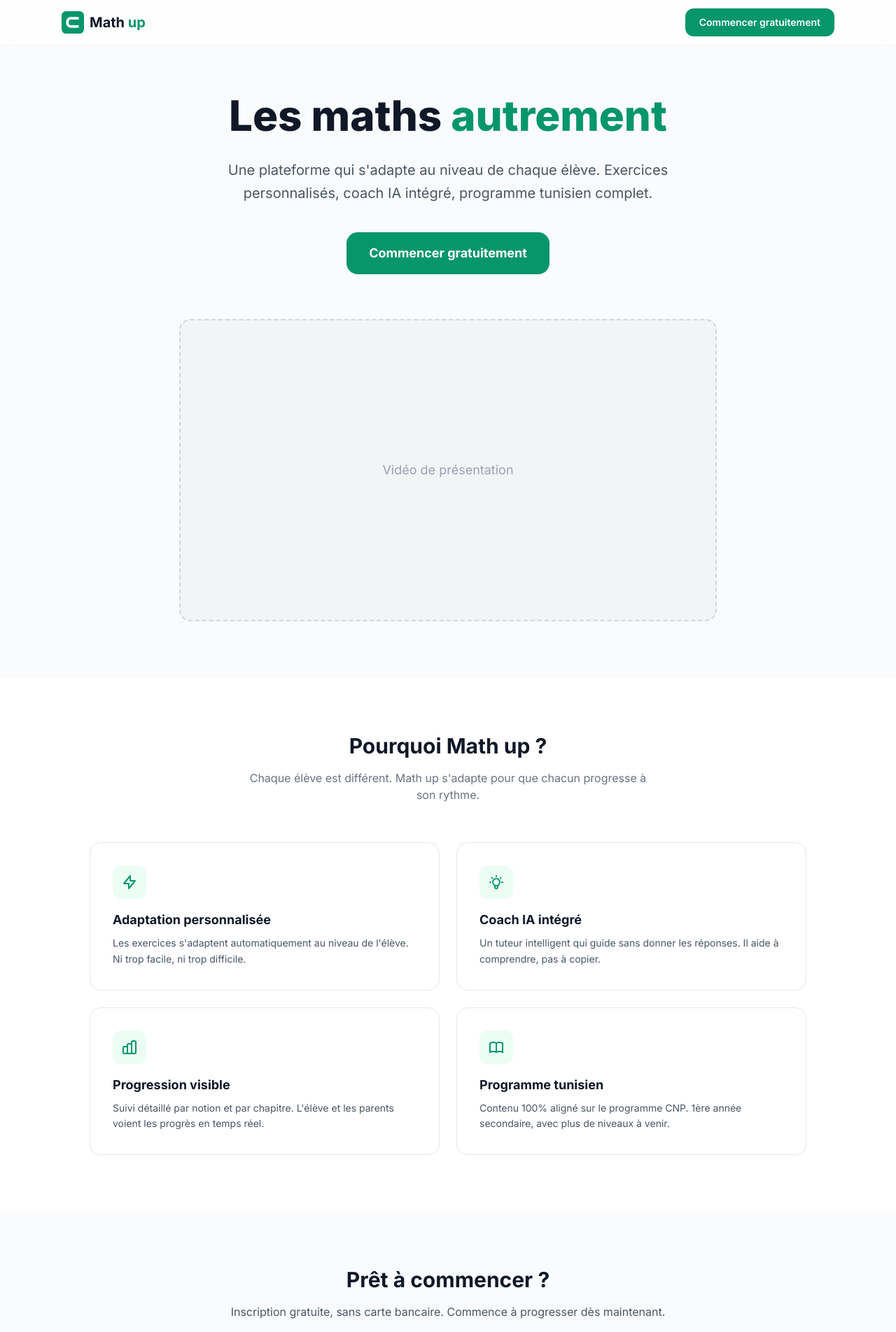
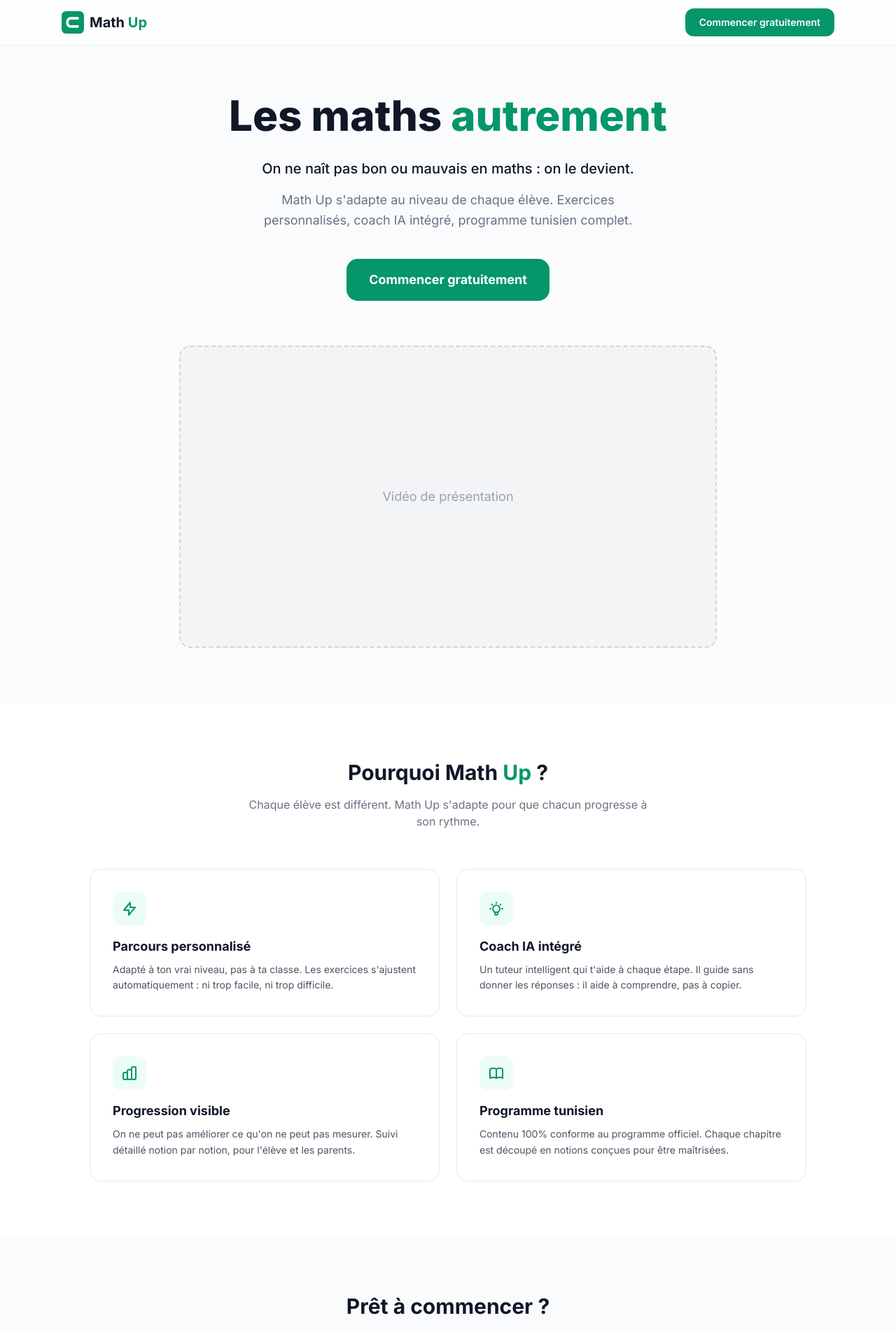
Before and after one commit to selimbouasker/website_math-up, a Next.js app: page / in a window 1280 px wide. Shown: the top 1904 px of the page at 70% size. Built offline with nearby package versions, Linux system fonts and the light colour scheme.

Commit message:
Fix: Math Up (majuscule), contenu marketing M01, suppression effets 3D cards

```diff
--- a/app/layout.tsx
+++ b/app/layout.tsx
@@ -5,7 +5,7 @@ import './globals.css';
 const inter = Inter({ subsets: ['latin'] });
 
 export const metadata: Metadata = {
-  title: 'Math up | Les maths autrement',
+  title: 'Math Up | Les maths autrement',
   description: 'Plateforme educative de mathematiques adaptee au niveau de chaque eleve. Programme tunisien, IA integree, progression personnalisee.',
 };
 
--- a/app/page.tsx
+++ b/app/page.tsx
@@ -9,11 +9,11 @@ export default function LandingPage() {
               <rect width="300" height="300" fill="#059669" rx="60"/>
               <path d="M 215,95 L 119,95 A 42,55 0 0 0 119,205 L 215,205" fill="none" stroke="white" strokeWidth="36" strokeLinecap="round" strokeLinejoin="round"/>
             </svg>
-            <span className="font-bold text-xl text-gray-900">Math <span className="text-[#059669]">up</span></span>
+            <span className="font-bold text-xl text-gray-900">Math <span className="text-[#059669]">Up</span></span>
           </div>
           <a
             href="https://student.math-up.ai/signup"
-            className="px-5 py-2.5 bg-[#059669] hover:bg-[#047857] text-white rounded-xl text-sm font-semibold transition-all hover:shadow-lg hover:shadow-[#059669]/25"
+            className="px-5 py-2.5 bg-[#059669] hover:bg-[#047857] text-white rounded-xl text-sm font-semibold transition-colors"
           >
             Commencer gratuitement
           </a>
@@ -26,14 +26,16 @@ export default function LandingPage() {
           <h1 className="text-5xl sm:text-6xl font-extrabold text-gray-900 leading-tight mb-6">
             Les maths <span className="text-[#059669]">autrement</span>
           </h1>
-          <p className="text-xl text-gray-600 max-w-2xl mx-auto mb-10 leading-relaxed">
-            Une plateforme qui s&apos;adapte au niveau de chaque élève.
-            Exercices personnalisés, coach IA intégré, programme tunisien complet.
+          <p className="text-xl text-gray-900 font-medium max-w-2xl mx-auto mb-4">
+            On ne naît pas bon ou mauvais en maths : on le devient.
+          </p>
+          <p className="text-lg text-gray-500 max-w-xl mx-auto mb-10 leading-relaxed">
+            Math Up s&apos;adapte au niveau de chaque élève. Exercices personnalisés, coach IA intégré, programme tunisien complet.
           </p>
           <div className="flex flex-col sm:flex-row gap-4 justify-center">
             <a
               href="https://student.math-up.ai/signup"
-              className="px-8 py-4 bg-[#059669] hover:bg-[#047857] text-white rounded-2xl text-lg font-bold transition-all hover:shadow-xl hover:shadow-[#059669]/25 hover:-translate-y-0.5"
+              className="px-8 py-4 bg-[#059669] hover:bg-[#047857] text-white rounded-2xl text-lg font-bold transition-colors"
             >
               Commencer gratuitement
             </a>
@@ -49,28 +51,28 @@ export default function LandingPage() {
       <section className="py-20 px-6 bg-white">
         <div className="max-w-5xl mx-auto">
           <h2 className="text-3xl font-bold text-center text-gray-900 mb-4">
-            Pourquoi Math up ?
+            Pourquoi Math <span className="text-[#059669]">Up</span> ?
           </h2>
           <p className="text-center text-gray-500 mb-14 max-w-xl mx-auto">
-            Chaque élève est différent. Math up s&apos;adapte pour que chacun progresse à son rythme.
+            Chaque élève est différent. Math Up s&apos;adapte pour que chacun progresse à son rythme.
           </p>
 
           <div className="grid md:grid-cols-2 gap-6">
             {/* Card 1 */}
-            <div className="p-8 rounded-2xl border border-gray-200 hover:border-[#059669]/30 hover:shadow-lg transition-all">
+            <div className="p-8 rounded-2xl border border-gray-200">
               <div className="w-12 h-12 bg-[#ECFDF5] rounded-xl flex items-center justify-center mb-4">
                 <svg className="w-6 h-6 text-[#059669]" fill="none" stroke="currentColor" viewBox="0 0 24 24">
                   <path strokeLinecap="round" strokeLinejoin="round" strokeWidth={2} d="M13 10V3L4 14h7v7l9-11h-7z" />
                 </svg>
               </div>
-              <h3 className="text-lg font-bold text-gray-900 mb-2">Adaptation personnalisée</h3>
+              <h3 className="text-lg font-bold text-gray-900 mb-2">Parcours personnalisé</h3>
               <p className="text-gray-600 text-sm leading-relaxed">
-                Les exercices s&apos;adaptent automatiquement au niveau de l&apos;élève. Ni trop facile, ni trop difficile.
+                Adapté à ton vrai niveau, pas à ta classe. Les exercices s&apos;ajustent automatiquement : ni trop facile, ni trop difficile.
               </p>
             </div>
 
             {/* Card 2 */}
-            <div className="p-8 rounded-2xl border border-gray-200 hover:border-[#059669]/30 hover:shadow-lg transition-all">
+            <div className="p-8 rounded-2xl border border-gray-200">
               <div className="w-12 h-12 bg-[#ECFDF5] rounded-xl flex items-center justify-center mb-4">
                 <svg className="w-6 h-6 text-[#059669]" fill="none" stroke="currentColor" viewBox="0 0 24 24">
                   <path strokeLinecap="round" strokeLinejoin="round" strokeWidth={2} d="M9.663 17h4.673M12 3v1m6.364 1.636l-.707.707M21 12h-1M4 12H3m3.343-5.657l-.707-.707m2.828 9.9a5 5 0 117.072 0l-.548.547A3.374 3.374 0 0014 18.469V19a2 2 0 11-4 0v-.531c0-.895-.356-1.754-.988-2.386l-.548-.547z" />
@@ -78,12 +80,12 @@ export default function LandingPage() {
               </div>
               <h3 className="text-lg font-bold text-gray-900 mb-2">Coach IA intégré</h3>
               <p className="text-gray-600 text-sm leading-relaxed">
-                Un tuteur intelligent qui guide sans donner les réponses. Il aide à comprendre, pas à copier.
+                Un tuteur intelligent qui t&apos;aide à chaque étape. Il guide sans donner les réponses : il aide à comprendre, pas à copier.
               </p>
             </div>
 
             {/* Card 3 */}
-            <div className="p-8 rounded-2xl border border-gray-200 hover:border-[#059669]/30 hover:shadow-lg transition-all">
+            <div className="p-8 rounded-2xl border border-gray-200">
               <div className="w-12 h-12 bg-[#ECFDF5] rounded-xl flex items-center justify-center mb-4">
                 <svg className="w-6 h-6 text-[#059669]" fill="none" stroke="currentColor" viewBox="0 0 24 24">
                   <path strokeLinecap="round" strokeLinejoin="round" strokeWidth={2} d="M9 19v-6a2 2 0 00-2-2H5a2 2 0 00-2 2v6a2 2 0 002 2h2a2 2 0 002-2zm0 0V9a2 2 0 012-2h2a2 2 0 012 2v10m-6 0a2 2 0 002 2h2a2 2 0 002-2m0 0V5a2 2 0 012-2h2a2 2 0 012 2v14a2 2 0 01-2 2h-2a2 2 0 01-2-2z" />
@@ -91,12 +93,12 @@ export default function LandingPage() {
               </div>
               <h3 className="text-lg font-bold text-gray-900 mb-2">Progression visible</h3>
               <p className="text-gray-600 text-sm leading-relaxed">
-                Suivi détaillé par notion et par chapitre. L&apos;élève et les parents voient les progrès en temps réel.
+                On ne peut pas améliorer ce qu&apos;on ne peut pas mesurer. Suivi détaillé notion par notion, pour l&apos;élève et les parents.
               </p>
             </div>
 
             {/* Card 4 */}
-            <div className="p-8 rounded-2xl border border-gray-200 hover:border-[#059669]/30 hover:shadow-lg transition-all">
+            <div className="p-8 rounded-2xl border border-gray-200">
               <div className="w-12 h-12 bg-[#ECFDF5] rounded-xl flex items-center justify-center mb-4">
                 <svg className="w-6 h-6 text-[#059669]" fill="none" stroke="currentColor" viewBox="0 0 24 24">
                   <path strokeLinecap="round" strokeLinejoin="round" strokeWidth={2} d="M12 6.253v13m0-13C10.832 5.477 9.246 5 7.5 5S4.168 5.477 3 6.253v13C4.168 18.477 5.754 18 7.5 18s3.332.477 4.5 1.253m0-13C13.168 5.477 14.754 5 16.5 5c1.747 0 3.332.477 4.5 1.253v13C19.832 18.477 18.247 18 16.5 18c-1.746 0-3.332.477-4.5 1.253" />
@@ -104,7 +106,7 @@ export default function LandingPage() {
               </div>
               <h3 className="text-lg font-bold text-gray-900 mb-2">Programme tunisien</h3>
               <p className="text-gray-600 text-sm leading-relaxed">
-                Contenu 100% aligné sur le programme CNP. 1ère année secondaire, avec plus de niveaux à venir.
+                Contenu 100% conforme au programme officiel. Chaque chapitre est découpé en notions conçues pour être maîtrisées.
               </p>
             </div>
           </div>
@@ -118,11 +120,11 @@ export default function LandingPage() {
             Prêt à commencer ?
           </h2>
           <p className="text-gray-600 mb-8">
-            Inscription gratuite, sans carte bancaire. Commence à progresser dès maintenant.
+            Tous les élèves peuvent progresser avec la bonne méthode. Inscription gratuite, sans carte bancaire.
           </p>
           <a
             href="https://student.math-up.ai/signup"
-            className="inline-block px-8 py-4 bg-[#059669] hover:bg-[#047857] text-white rounded-2xl text-lg font-bold transition-all hover:shadow-xl hover:shadow-[#059669]/25 hover:-translate-y-0.5"
+            className="inline-block px-8 py-4 bg-[#059669] hover:bg-[#047857] text-white rounded-2xl text-lg font-bold transition-colors"
           >
             Commencer gratuitement
           </a>
@@ -137,10 +139,10 @@ export default function LandingPage() {
               <rect width="300" height="300" fill="#059669" rx="60"/>
               <path d="M 215,95 L 119,95 A 42,55 0 0 0 119,205 L 215,205" fill="none" stroke="white" strokeWidth="36" strokeLinecap="round" strokeLinejoin="round"/>
             </svg>
-            <span className="font-semibold text-gray-700">Math up</span>
+            <span className="font-semibold text-gray-700">Math Up</span>
           </div>
           <p className="text-sm text-gray-400">
-            &copy; {new Date().getFullYear()} Math up. Tous droits réservés.
+            &copy; {new Date().getFullYear()} Math Up. Tous droits réservés.
           </p>
         </div>
       </footer>
```
